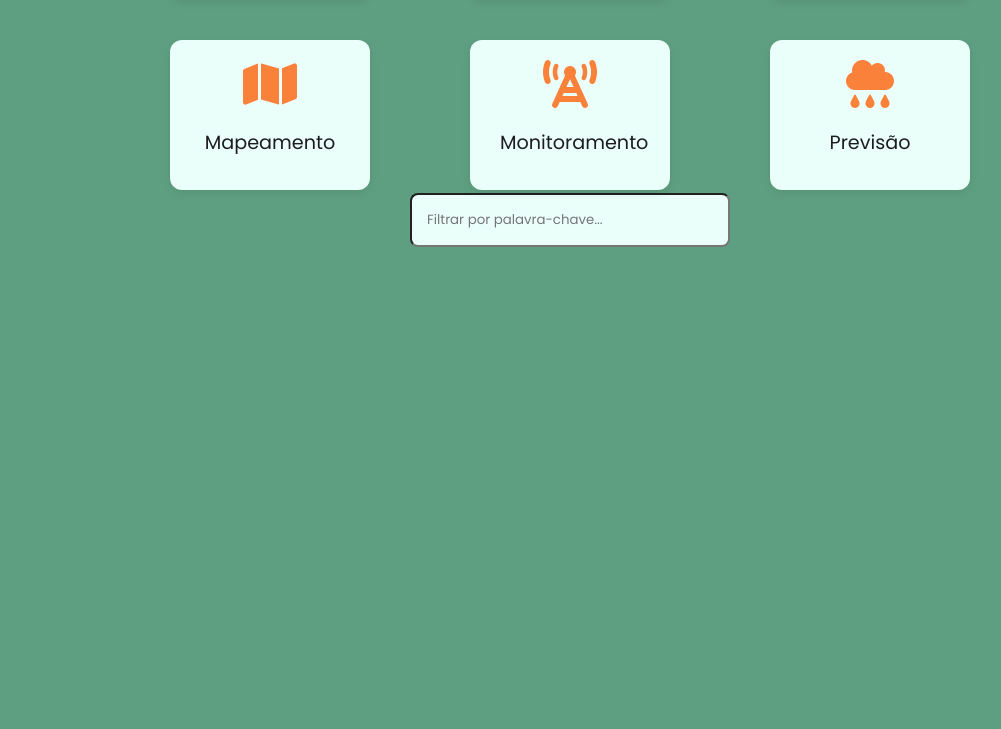
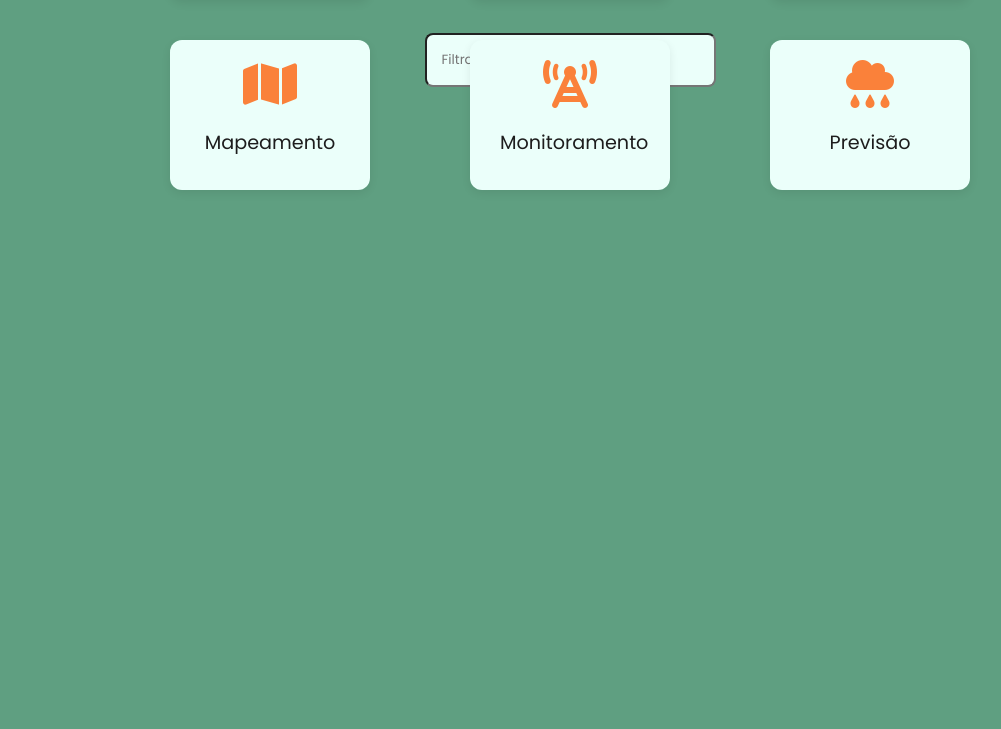
Before and after one commit to maricoxta/portalconclima, a plain HTML site: page index.html in a window 1280 px wide. Shown: the part 1500-2229 px from the top of the page, without its empty margins (70-1071 px from the left). Drawn offline with nearby package versions, Linux system fonts and the light colour scheme.

Commit message:
Update menu.css

```diff
--- a/src/styles/menu.css
+++ b/src/styles/menu.css
@@ -91,8 +91,8 @@
     position: grid;
     padding: 15px;
     border-radius: 8px;
-    grid-template-rows: 1fr;
-    width: 40vh;
+    grid-template-rows: 30px;
+     transform: translateY(-160px);
     justify-content: center;
     align-items: center;
     background-color: #ebfffa;
```
